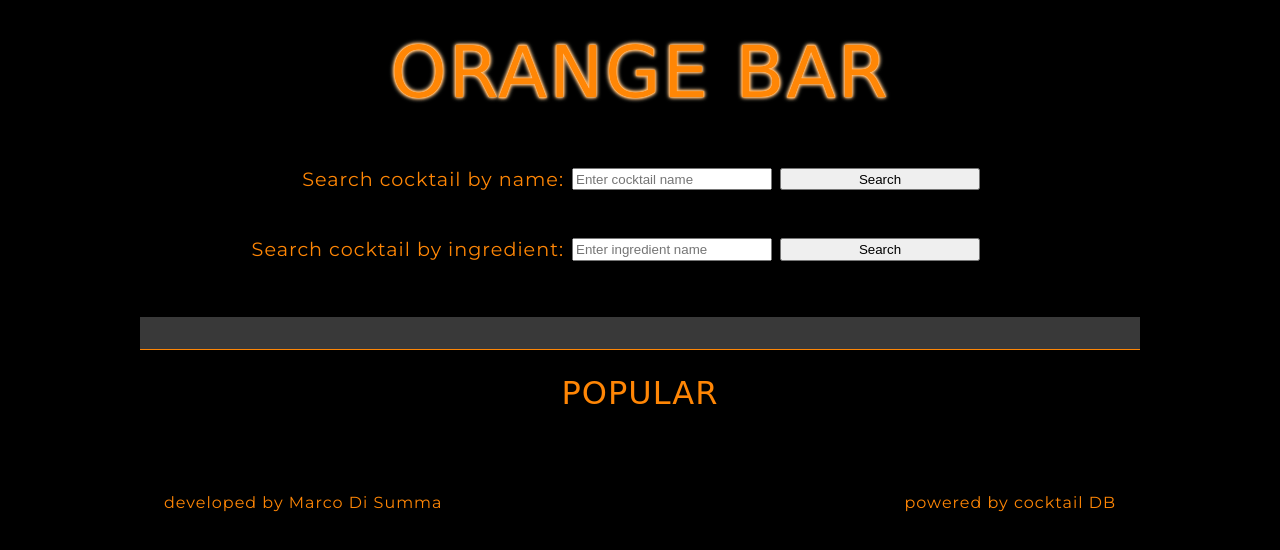
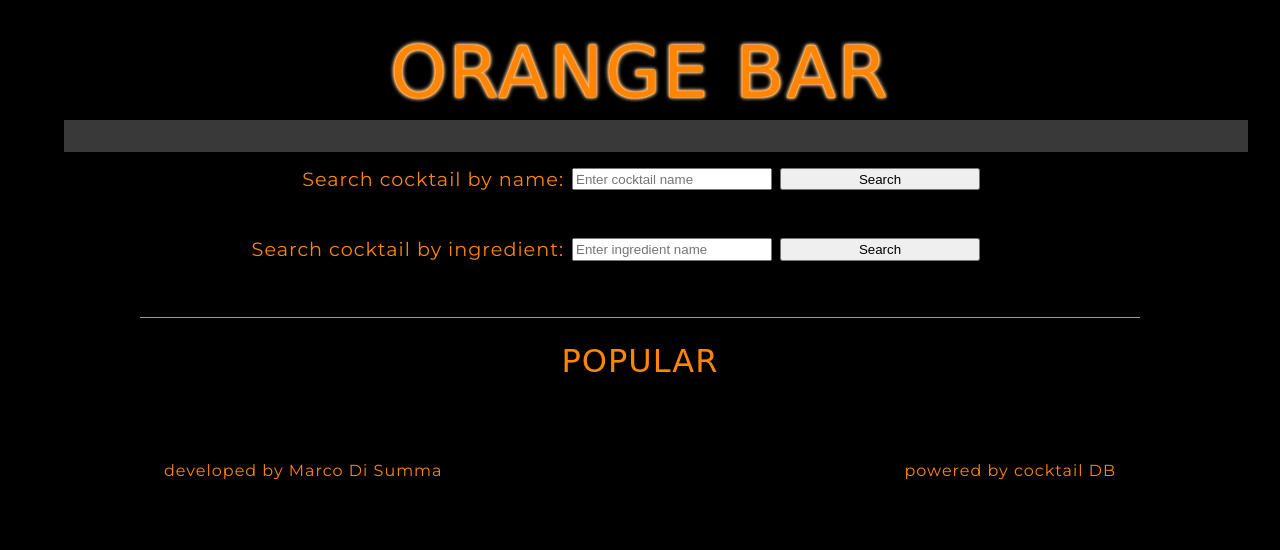
Before and after one commit to mdisumma/cocktail-API, a website: page _site/index.html in a window 1280 px wide. Both pictures are taken after a click on the element 640 px from the left and 420 px from the top of the page. Drawn offline with nearby package versions, Linux system fonts and the light colour scheme; files that its build step writes are made by us from their sources; no server answers; a web font is replaced by a local one.

Commit message:
test grid

```diff
--- a/_site/css/style.css
+++ b/_site/css/style.css
@@ -1,7 +1,13 @@
 @import url("https://fonts.googleapis.com/css2?family=Averia+Serif+Libre&family=Montserrat&display=swap");
 div#frame {
+  position: fixed;
+  top: 5%;
+  left: 0%;
+  width: 100%;
   padding: 1em;
   background-color: #393939;
+  display: grid;
+  grid-template-columns: 1fr;
   text-align: center;
   display: none;
 }
@@ -25,6 +31,9 @@ div#frame .hide {
 
 @media (min-width: 900px) {
   div#frame {
+    top: 15%;
+    left: 5%;
+    width: 90%;
     padding: 1em;
     display: grid;
     grid-template-columns: 1fr 1fr;
--- a/_site/sass/frame.scss
+++ b/_site/sass/frame.scss
@@ -1,11 +1,14 @@
 
 
 div#frame {
-
+    position:fixed;
+    top:5%;
+    left:0%;
+    width: 100%;
     padding: 1em;
     background-color:rgb(57, 57, 57);
-    // display:grid;
-    // grid-template-columns: 1fr;
+    display:grid;
+    grid-template-columns: 1fr;
     text-align: center;
     display: none;
    h3 {
@@ -30,6 +33,9 @@ div#frame {
 }
 @media (min-width: 900px) {
     div#frame{
+        top:15%;
+        left:5%;
+        width: 90%;
         padding:1em;
         display:grid;
         grid-template-columns: 1fr 1fr;
--- a/_site/script/target.js
+++ b/_site/script/target.js
@@ -1,10 +1,10 @@
 frame.style.display = 'none'
 const getCard = document.querySelector('#listByPopular').addEventListener('click', function (e) {
     console.log(e)
-    // e.cancelBubble = true;
+    e.cancelBubble = true;
     const frame = document.querySelector('#frame')
     if (frame.style.display === 'none') {
-        frame.style.display = 'block'
+        frame.style.display = 'grid'
         if (e.target.localName === 'img') {
             let targetImg = e.path[1].children[0].innerHTML
             console.log(targetImg)
@@ -179,9 +179,9 @@ const getCard = document.querySelector('#listByPopular').addEventListener('click
         }
     }
 }, false)
-// const hideCard = window.addEventListener('click', function (e) {
-//     const checkframe = document.querySelector('#frame')
-//     if (checkframe.style.display === 'block') {
-//         frame.style.display = 'none';
-//     }
-// }, false)
+const hideCard = window.addEventListener('click', function (e) {
+    const checkframe = document.querySelector('#frame')
+    if (checkframe.style.display === 'grid') {
+        frame.style.display = 'none';
+    }
+}, false)
```
Also changed, not shown: 1 other file.
